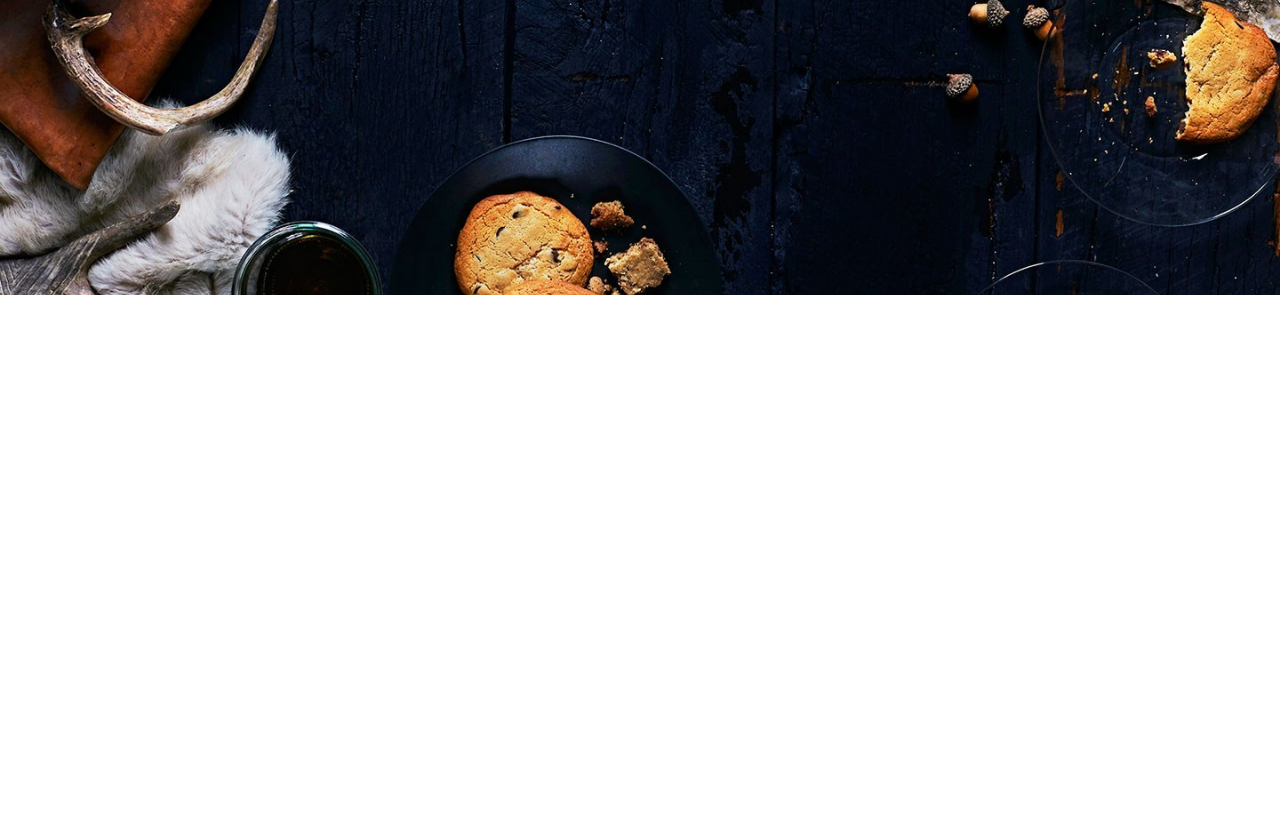
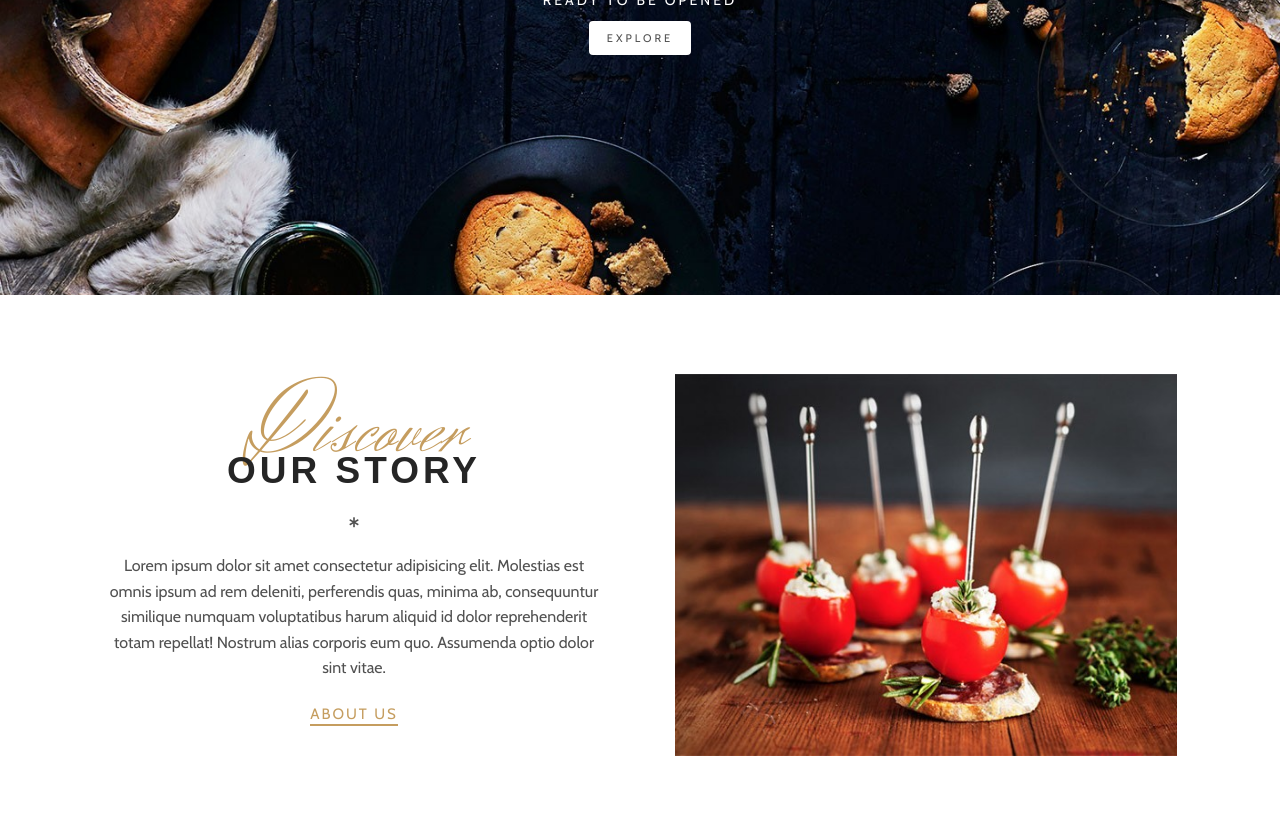
Before and after one commit to thongvm316/Rosa-Myseft, a website: page index.html in a window 1280 px wide. Shown: the part 505-1343 px from the top of the page. Before the commit the page ends 800 px from the top, so only its background shows below. Drawn offline with Linux system fonts and the light colour scheme; a web font is replaced by a local one.

Commit message:
20200406

```diff
--- a/index.html
+++ b/index.html
@@ -56,6 +56,27 @@
       </div>
     </section>
 
+    <section class="discover-our-story">
+      <div class="container">
+        <div class="restaurant-info">
+          <div class="restaurant-description padding-right animate-left">
+            <div class="global-headline">
+              <h2 class="sub-headline"><span class="first-letter">d</span>iscover</h2>
+              <div class="headline">our story</div>
+              <div class="asterisk"><i class="fas fa-asterisk"></i></div>
+            </div>
+            <p>Lorem ipsum dolor sit amet consectetur adipisicing elit. Molestias est omnis ipsum ad rem deleniti, perferendis quas, minima ab, consequuntur similique numquam voluptatibus harum aliquid id dolor reprehenderit totam repellat! Nostrum alias corporis eum quo. Assumenda optio dolor sint vitae.</p>
+            <a href="" class="btn body-cta">About us</a>
+          </div>
+          <div class="restaurant-info-img animate-right">
+            <img src="./img/our-story-1.jpg" alt="">
+          </div>
+        </div>
+      </div>
+    </section>
+
+
+
 
 
 
--- a/sass/index.scss
+++ b/sass/index.scss
@@ -42,6 +42,10 @@ p {
     max-width: 122.5rem;
     margin: auto;
     padding: 0 2.4rem;
+}
+
+section {
+    padding: 7.9rem;
 }
 
 /* Header */
@@ -129,6 +133,7 @@ header {
     background-size: cover;
     width: 100%;
     height: 100vh;
+    text-align: center;
     .container {
         display: flex;
         height: 100vh;
@@ -153,6 +158,15 @@ header {
     }
 }
 
+.headline {
+    color: #fff;
+    font-size: 3.7rem;
+    text-transform: uppercase;
+    letter-spacing: 4px;
+    font-family: $main-font;
+    font-weight: 900;
+}
+
 // extend for .line-left .line-right
 %line-before {
     content: '';
@@ -162,6 +176,7 @@ header {
     border: .6rem solid transparent;
 }
 
+.headline-description{
     .separator {
         display: flex;
         align-items: center;
@@ -193,14 +208,38 @@ header {
             padding: 0 1.6rem;
          }
     }
-.headline {
+}
+
+.single-animation {
+    h5 {
         color: #fff;
-    font-size: 3.7rem;
+        font-size: 1.4rem;
+        font-weight: 100;
         text-transform: uppercase;
-    letter-spacing: 2px;
-    font-family: $main-font;
-    font-weight: 900;
+        margin-bottom: 1.2rem;
+        letter-spacing: 3px;
+
     }
+    .btn-cta {
+        display: inline-block;
+        font-size: 1.1rem;
+        background-color: #fff;
+        padding: 1rem 1.8rem;
+        border-radius: .4rem;
+        color: $body-font-color;
+        text-transform: uppercase;
+        letter-spacing: 3px;
+        transition: background-color .5s;
+        &:hover {
+            background-color: $secondary-font-color;
+            color: #fff;
+        }
+    }
+}
+
+
+
+
 
 
 
@@ -223,4 +262,55 @@ header {
             }
         }
     }
+
+    .discover-our-story {
+        .restaurant-info {
+            display: flex;
+            align-items: center;
+            text-align: center;
+            > div {
+                flex: 1;
             }
+            .restaurant-description {
+                padding-right: 7rem;
+                .global-headline {
+                    .headline {
+                        color: $main-font-color-dark;
+                    }
+                    .asterisk {
+                        margin: 2.4rem 0;
+                    }
+                }
+                p {
+                    line-height: 1.6;
+                    margin-bottom: 2.4rem;
+                }
+                .body-cta {
+                    font-size: 1.5rem;
+                    color: $secondary-font-color;
+                    text-transform: uppercase;
+                    letter-spacing: 2px;
+                    transition: color .5s;
+                    position: relative;
+                    &:after {
+                        content: '';
+                        position: absolute;
+                        bottom: -3px;
+                        left: 0;
+                        background-color: $secondary-font-color;
+                        width: 100%;
+                        height: 2px;
+                    }
+                    &:hover {
+                        color: $body-font-color;
+                    }
+                }
+
+            }
+
+        }
+    }
+    .body-cta:hover:after {
+        color: $body-font-color;
+    }
+}
```
Also changed, not shown: css/style.css, 1 other file. Lines whose indentation alone changed are shown as unchanged.
